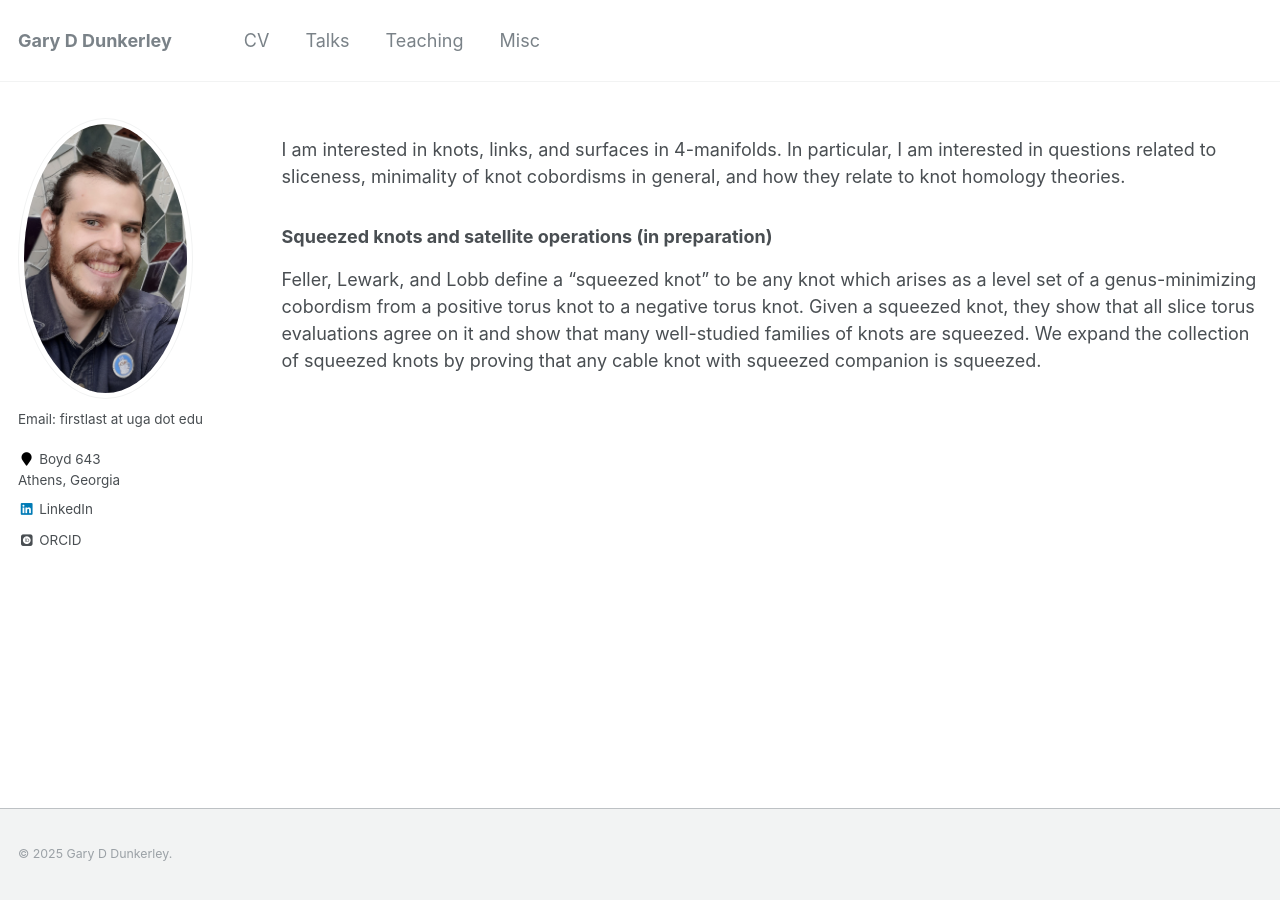
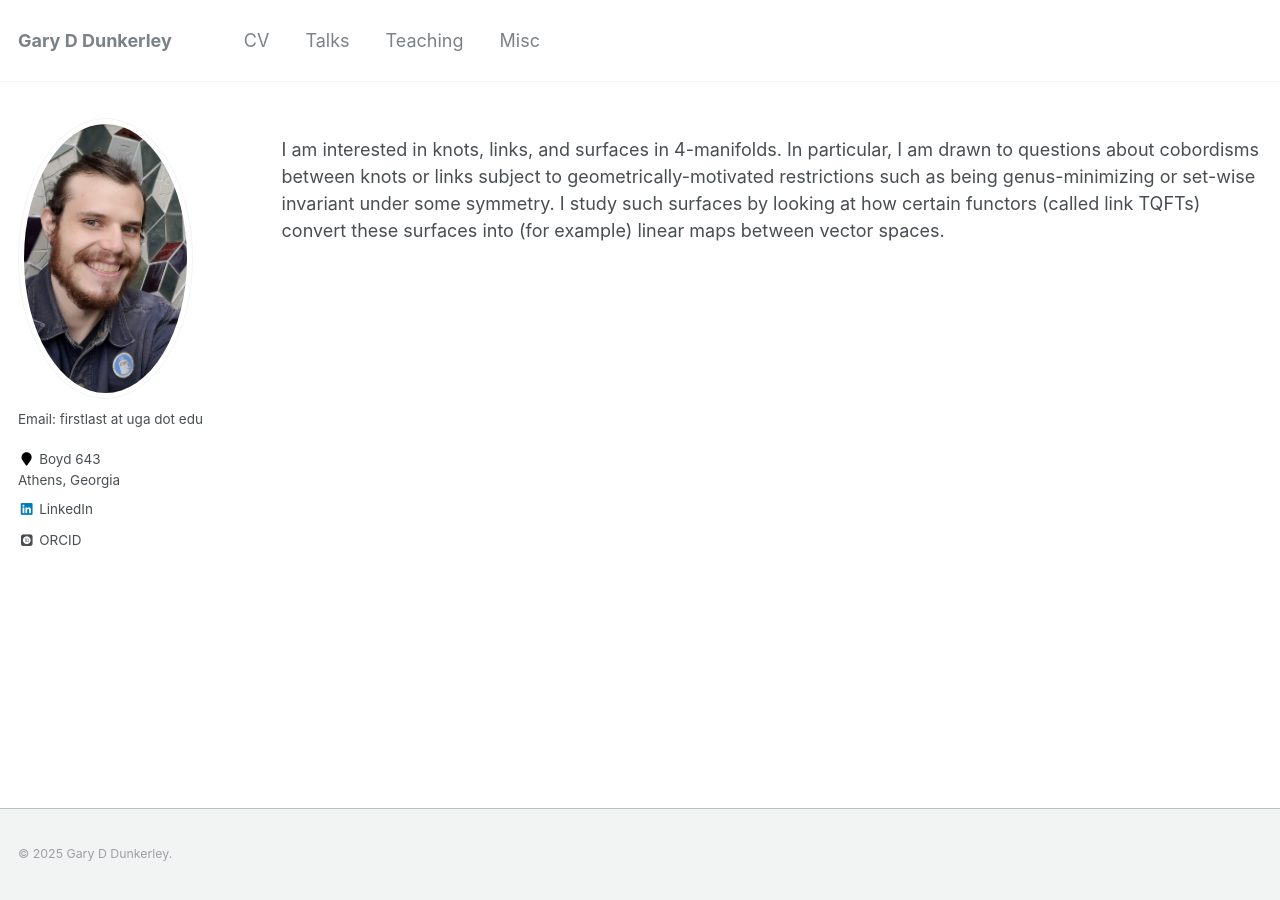
Before and after one commit to garydunkerley/garydunkerley.github.io, a Jekyll site: the page built from _pages/research.md, in a window 1280 px wide. Built offline with Jekyll 4.4.1, drawn with Linux system fonts in a browser that asks for light colours; some web fonts are replaced.

Commit message:
small changes

```diff
--- a/_pages/research.md
+++ b/_pages/research.md
@@ -5,9 +5,5 @@ permalink: /research/
 author_profile: true
 ---
 
-I am interested in knots, links, and surfaces in 4-manifolds. In particular, I am interested in questions related to sliceness, minimality of knot cobordisms in general, and how they relate to knot homology theories.
-
-
-
-### Squeezed knots and satellite operations (in preparation)
-Feller, Lewark, and Lobb define a "squeezed knot" to be any knot which arises as a level set of a genus-minimizing cobordism from a positive torus knot to a negative torus knot. Given a squeezed knot, they show that all slice torus evaluations agree on it and show that many well-studied families of knots are squeezed. We expand the collection of squeezed knots by proving that any cable knot with squeezed companion is squeezed.
+I am interested in knots, links, and surfaces in 4-manifolds.
+In particular, I am drawn to questions about cobordisms between knots or links subject to geometrically-motivated restrictions such as being genus-minimizing or set-wise invariant under some symmetry. I study such surfaces by looking at how certain functors (called link TQFTs) convert these surfaces into (for example) linear maps between vector spaces.
```
Also changed, not shown: _pages/about.md (+2 -1 lines), _pages/misc.md (+2 -1 lines), _pages/teaching.md (+1 -3 lines), files/LTD.html (+12 -16 lines).
